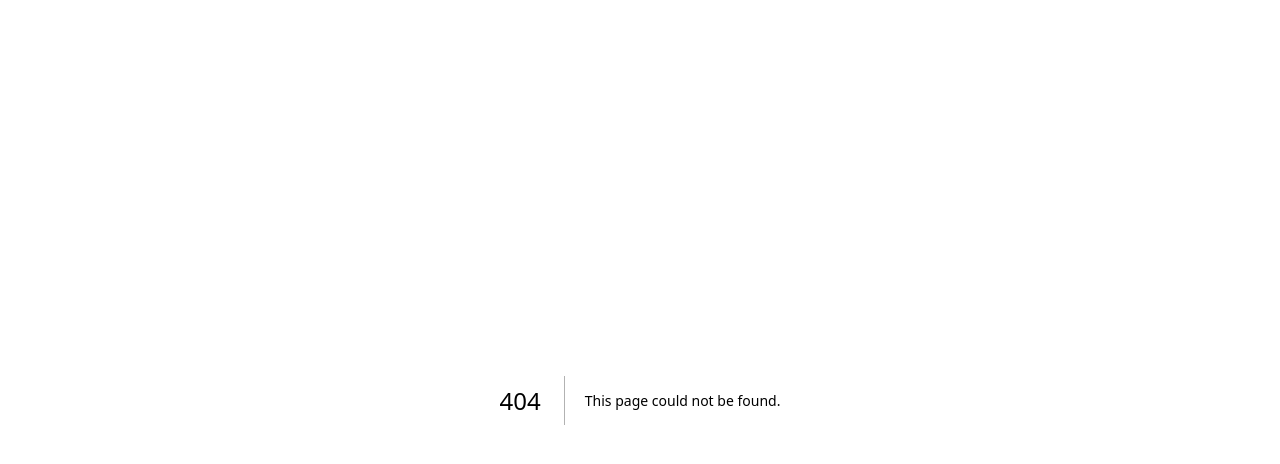
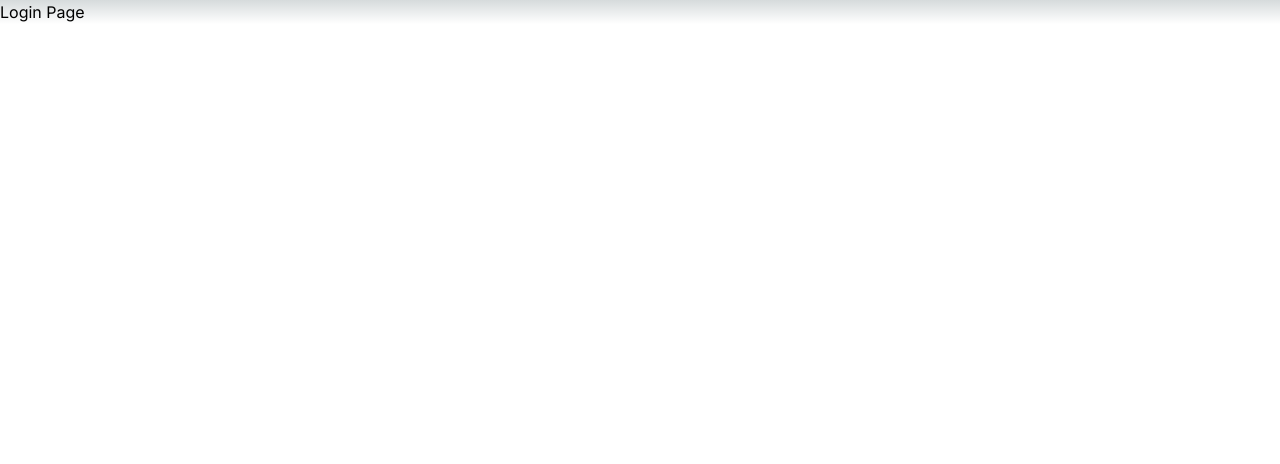
Before and after one commit to jon890/piu-db, a Next.js app: page /login in a window 1280 px wide. Before the commit this address had no page. Shown: the top 464 px of the page. Built offline with nearby package versions, Linux system fonts and the light colour scheme.

Commit message:
:building_construction: Project Sturcture Study

```diff
--- /dev/null
+++ b/src/app/loading.tsx
@@ -0,0 +1,3 @@
+export default function Loading() {
+  return <h1>Loading</h1>;
+}
--- /dev/null
+++ b/src/app/login/page.tsx
@@ -0,0 +1,3 @@
+export default function LoginPage() {
+  return <h1>Login Page</h1>;
+}
```
